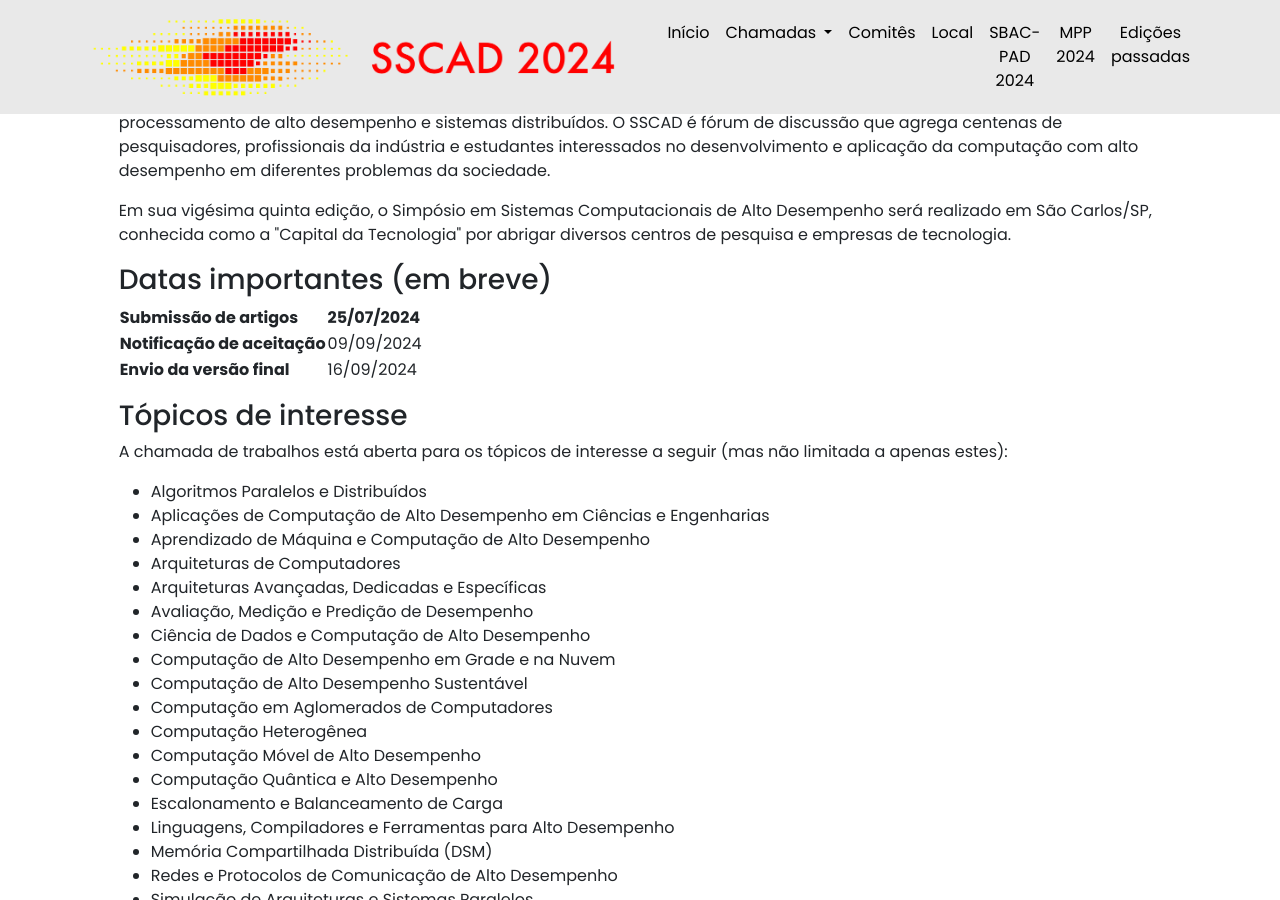
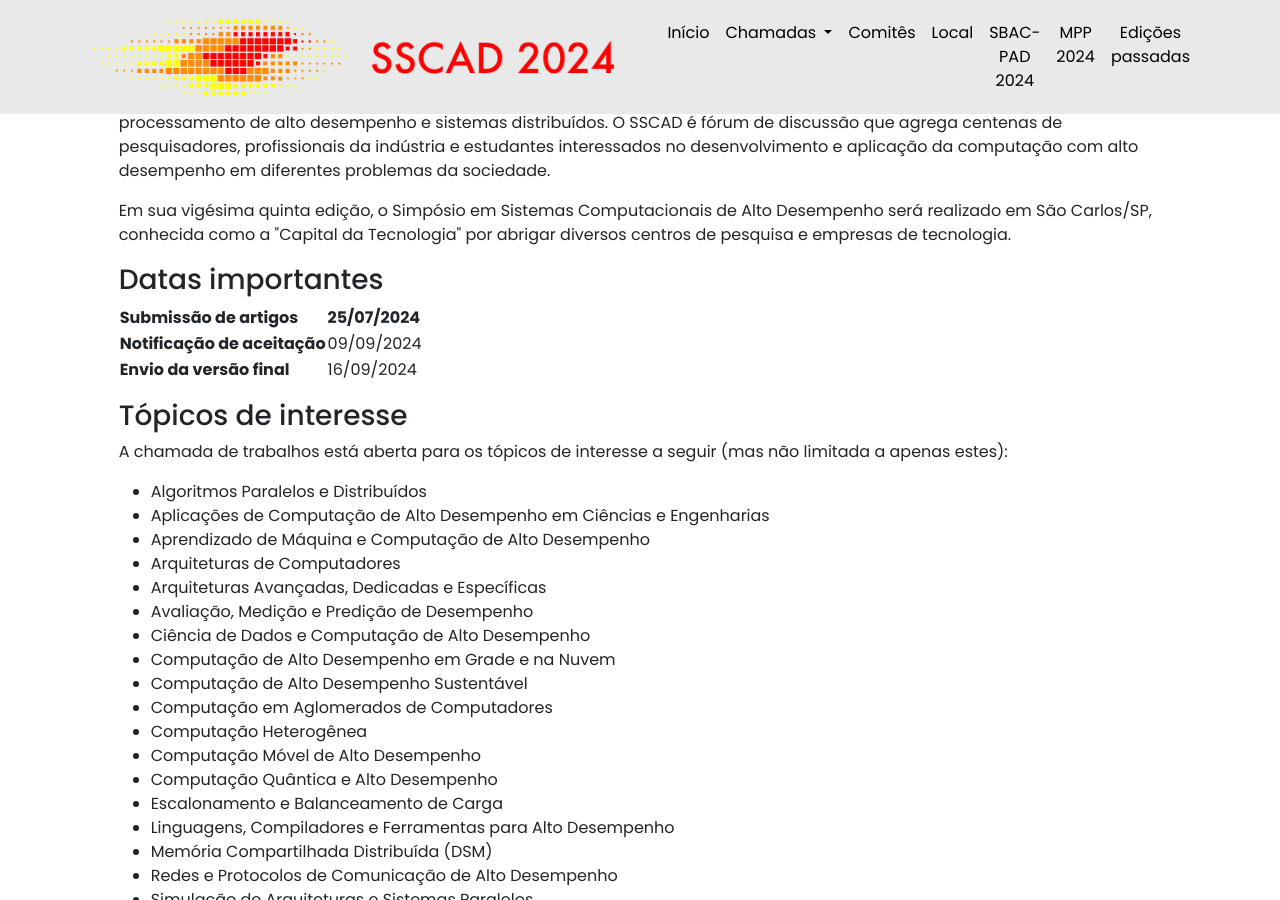
Before and after one commit to ce-acpad/sscad2024, a Jekyll site: the page built from cfp_wscad.html, in a window 1280 px wide and 900 px high, scrolled down 588 px. Built offline with Jekyll 4.4.1, drawn with Linux system fonts in a browser that asks for light colours.

Commit message:
Remocao de Comentario (Em Breve)

```diff
--- a/cfp_wscad.html
+++ b/cfp_wscad.html
@@ -20,7 +20,7 @@ permalink: /cfp/
     Em sua vigésima quinta edição, o Simpósio em Sistemas Computacionais de Alto Desempenho será realizado em São Carlos/SP, conhecida como a "Capital da Tecnologia" por abrigar diversos centros de pesquisa e empresas de tecnologia.
     </p>
 
-<h3>Datas importantes (em breve)</h3>
+<h3>Datas importantes</h3>
 <!-- <figure><table>
 <tbody><tr><td><strong>Submissão de artigos</strong></td><td> <del>31/07/2023</del> <del>07/08/2023</del> <strong>14/08/2023</strong></td></tr>
     <tr><td><strong>Notificação de aceitação</strong></td><td>04/09/2023</td></tr>
```
